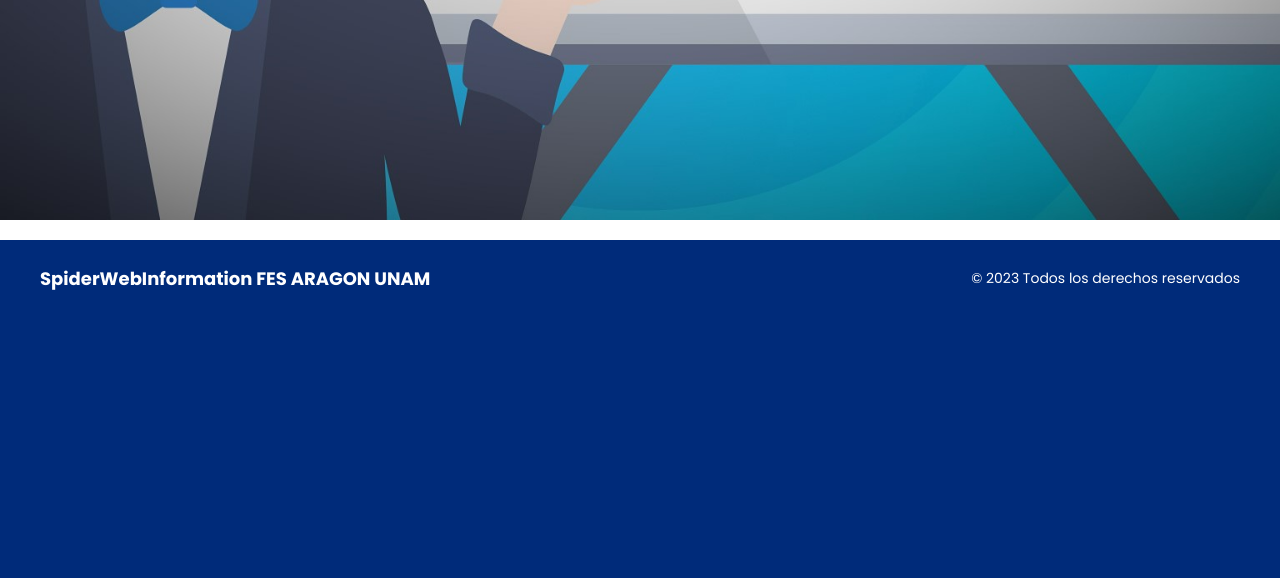
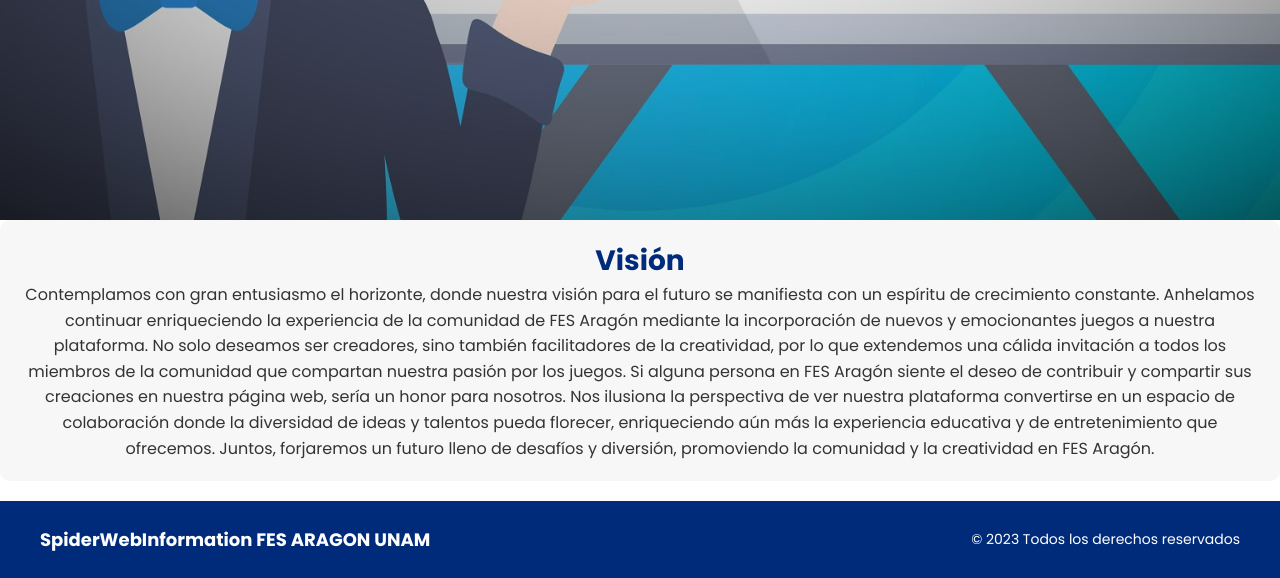
Before and after one commit to SpiderwebInformation/Juegos_pagina_web, a Flask app: page / in a window 1280 px wide. Shown: the part 780-1358 px from the top of the page. Before the commit the page ends 1070 px from the top, so only its background shows below. Run offline with Flask 3, Linux system fonts and the light colour scheme.

Commit message:
Add files via upload

```diff
--- a/Pagina_Juegos/Login_new/templates/index.html
+++ b/Pagina_Juegos/Login_new/templates/index.html
@@ -4,8 +4,7 @@
     <meta charset="utf-8">
     <title>PSI HFA</title>
     <link rel="stylesheet" href="{{ url_for('static', filename='styledos.css') }}">
-    <link rel="stylesheet" href="https://cdnjs.cloudflare.com/ajax/libs/font-awesome/5.15.3/css/all.min.css"/>
-
+    <link rel="stylesheet" href="https://cdnjs.cloudflare.com/ajax/libs/font-awesome/5.15.3/css/all.min.css">
     <meta name="viewport" content="width=device-width, initial-scale=1.0">
 </head>
 <body>
@@ -26,7 +25,16 @@
             <img src="{{ url_for('static', filename='Jhipster.jpg') }}" class="active">
             <img src="{{ url_for('static', filename='tictac.png') }}">
             <img src="{{ url_for('static', filename='ppt.jpg') }}">
+            <img src="{{ url_for('static', filename='bg_main.jpg') }}">
+
         </div>
+    </section>
+    <section class="vision">
+        <h2>Visión</h2>
+        <p>
+            Contemplamos con gran entusiasmo el horizonte, donde nuestra visión para el futuro se manifiesta con un espíritu de crecimiento constante. Anhelamos continuar enriqueciendo la experiencia de la comunidad de FES Aragón mediante la incorporación de nuevos y emocionantes juegos a nuestra plataforma. No solo deseamos ser creadores, sino también facilitadores de la creatividad, por lo que extendemos una cálida invitación a todos los miembros de la comunidad que compartan nuestra pasión por los juegos. Si alguna persona en FES Aragón siente el deseo de contribuir y compartir sus creaciones en nuestra página web, sería un honor para nosotros. Nos ilusiona la perspectiva de ver nuestra plataforma convertirse en un espacio de colaboración donde la diversidad de ideas y talentos pueda florecer, enriqueciendo aún más la experiencia educativa y de entretenimiento que ofrecemos. Juntos, forjaremos un futuro lleno de desafíos y diversión, promoviendo la comunidad y la creatividad en FES Aragón.
+        </p>
+    </section>
 <script>
     let currentImage = 0;
     const images = document.querySelectorAll('.carousel img');
@@ -34,13 +42,11 @@
     function changeImage() {
         images[currentImage].classList.remove('active');
         currentImage = (currentImage + 1) % images.length;
-        images[currentImage].classList.add('active');
+        images[currentImage].classList.add('active'); // Corregir la línea aquí
     }
 
     setInterval(changeImage, 5000);  // Cambia la imagen cada 5 segundos (5000 ms)
 </script>
-</section>
-
     <div class="footer">
         <div class="container">
             <p>SpiderWebInformation FES ARAGON UNAM</p>
@@ -48,5 +54,4 @@
         </div>
     </div>
 </body>
-
 </html>
```
Lines whose indentation alone changed are shown as unchanged.
